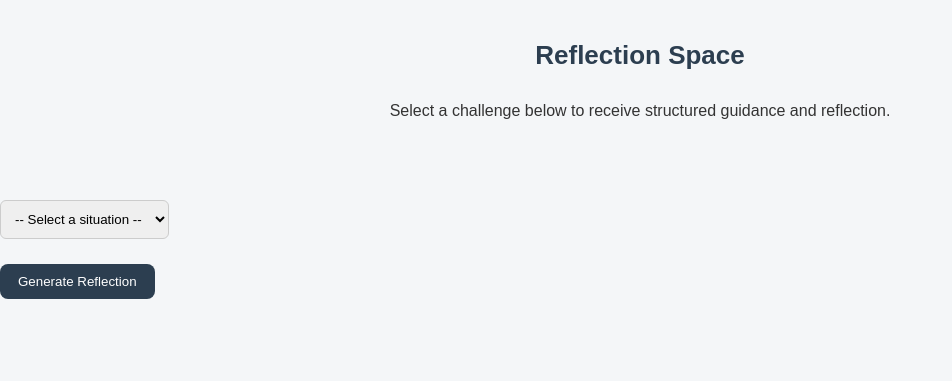
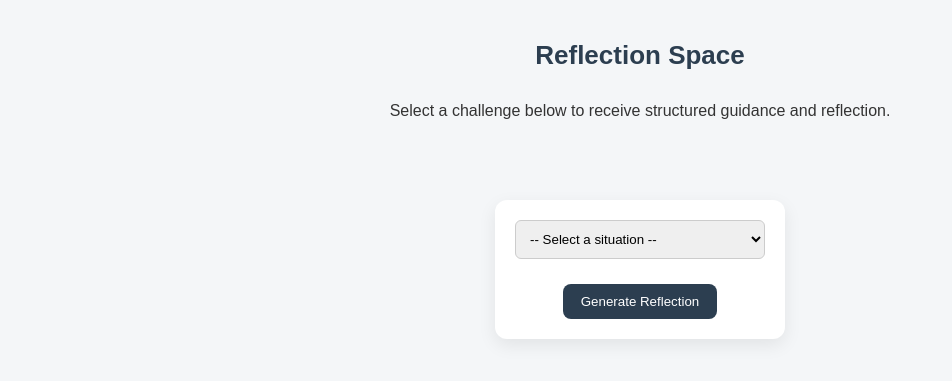
Before and after one commit to gailgirlie-cmd/YouthConnect_Project, a Flask app: page /reflection in a window 1280 px wide. Shown: the part 193-574 px from the top of the page, without its empty margins (0-952 px from the left). Run offline with Flask 3, Linux system fonts and the light colour scheme.

Commit message:
Update style.css

```diff
--- a/static/style.css
+++ b/static/style.css
@@ -116,3 +116,20 @@ select {
 .feature-card h3 {
     margin-top: 5px;
 }
+.card-section {
+    display: flex;
+    justify-content: center;
+    margin: 20px 0;
+}
+
+.form-box {
+    background: white;
+    padding: 20px;
+    border-radius: 12px;
+    box-shadow: 0 6px 18px rgba(0,0,0,0.08);
+    text-align: center;
+}
+
+select {
+    width: 250px;
+}
```
